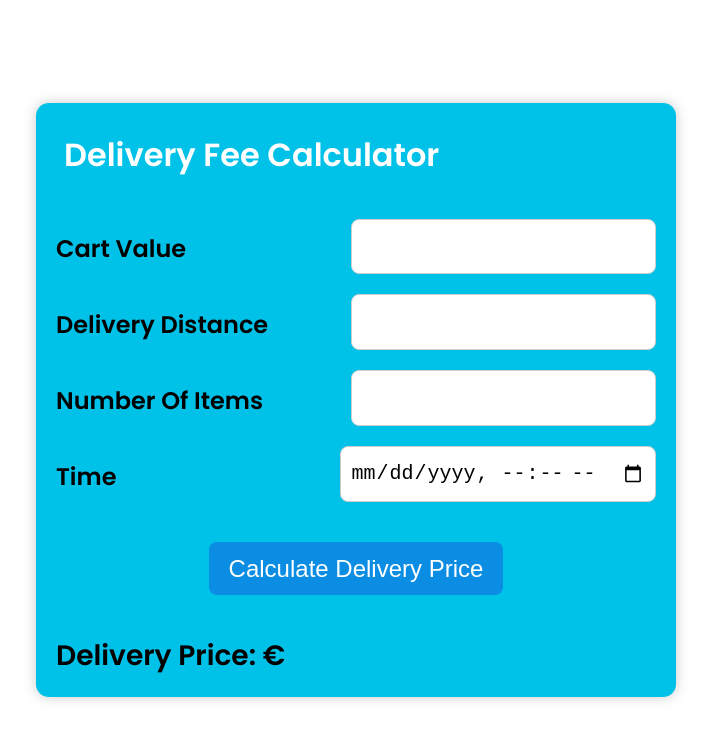
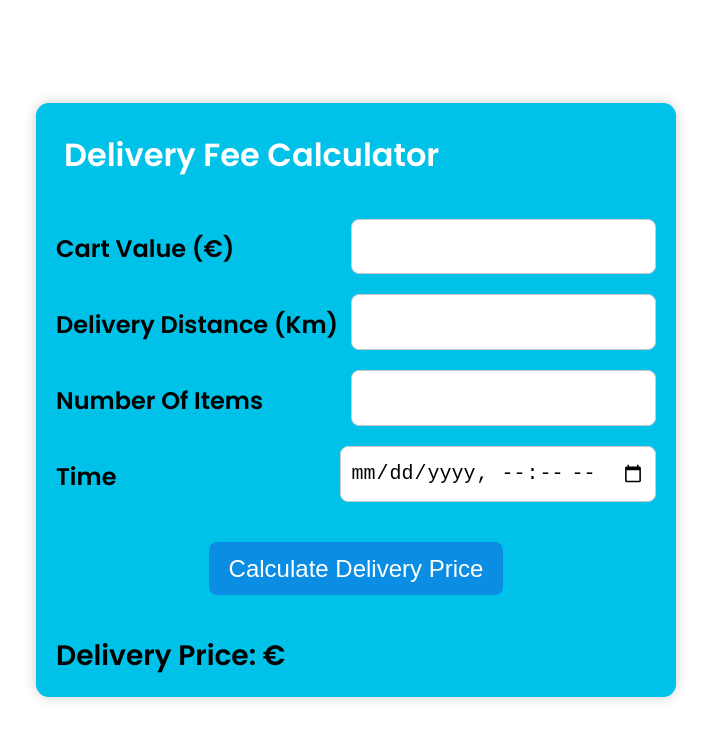
Before and after one commit to kcmanoz/delivery-fee-calculator, a React (Create React App) app: page / in a window 1280 px wide. Shown: the top 740 px of the page, without its empty margins (284-995 px from the left). Built offline with nearby package versions, Linux system fonts and the light colour scheme.

Commit message:
minor update on UI

```diff
--- a/src/Components/FormInput.tsx
+++ b/src/Components/FormInput.tsx
@@ -20,7 +20,7 @@ const FormInput: React.FC<FormProps> = ({ onSubmit }) => {
     <form className="form-container" onSubmit={handleSubmit(handleFormSubmit)}>
       <div className="form-group">
         <label className="form-label" htmlFor="cartValue">
-          Cart Value
+          Cart Value (€)
         </label>
         <input
           {...register("cartValue", {
@@ -41,7 +41,7 @@ const FormInput: React.FC<FormProps> = ({ onSubmit }) => {
 
       <div className="form-group">
         <label className="form-label" htmlFor="distance">
-          Delivery Distance
+          Delivery Distance (Km)
         </label>
         <input
           {...register("distance", {
```
